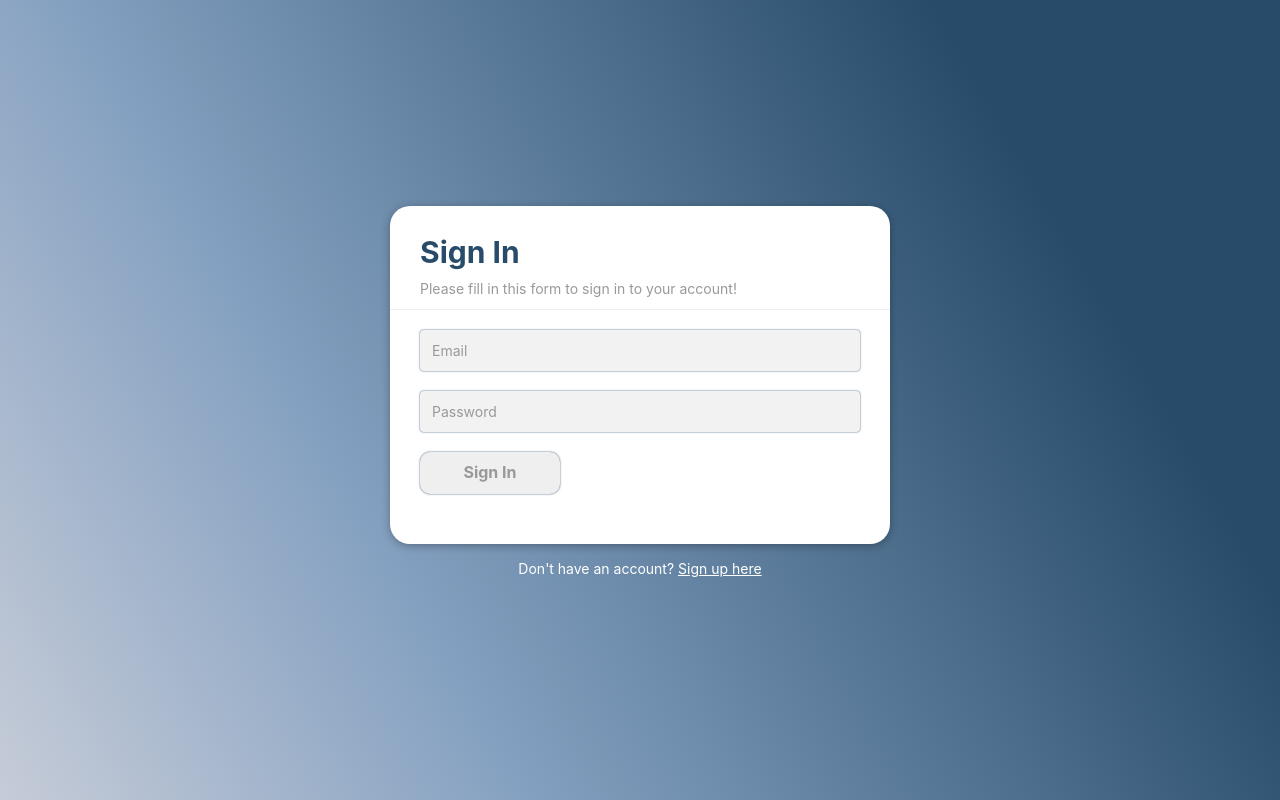
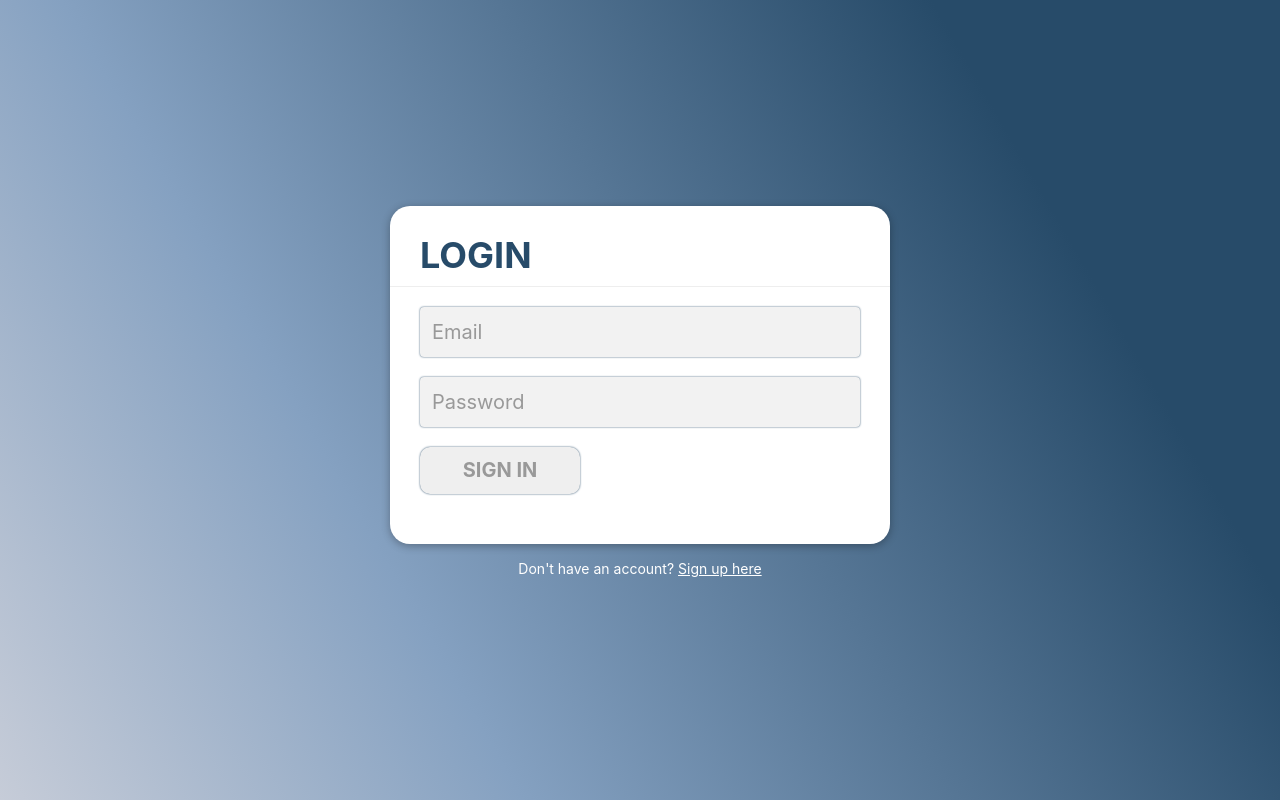
Before and after one commit to IvanaLeonado/electroworx-, a React (Create React App) app: page /login in a window 1280 px wide. Built offline with nearby package versions, Linux system fonts and the light colour scheme.

Commit message:
Updated Login and Sign Up

```diff
--- a/package.json
+++ b/package.json
@@ -6,6 +6,7 @@
     "@testing-library/jest-dom": "^5.11.9",
     "@testing-library/react": "^11.2.5",
     "@testing-library/user-event": "^12.8.3",
+    "framer-motion": "^4.1.17",
     "jquery": "^3.6.0",
     "react": "^17.0.1",
     "react-dom": "^17.0.1",
--- a/src/components/index.js
+++ b/src/components/index.js
@@ -4,7 +4,6 @@
 class Index extends Component {
   constructor(){
     super();
-
   }
 
   render() {
--- a/src/components/login.js
+++ b/src/components/login.js
@@ -57,11 +57,9 @@
 
   render() {
     return (
-
       <div className="signup-form">
         <form id="signinForm" method="get" onSubmit={this.signinSubmit}>
-            <h2>Sign In</h2>
-            <p>Please fill in this form to sign in to your account!</p>
+            <h1>LOGIN</h1>
             <hr/>
             <div className="form-group">
                 <input type="email" className="form-control" name="email" id="email" placeholder="Email" required="required" value={this.state.email} onChange={this.valueInputChange('email')}/>
@@ -70,7 +68,7 @@
                 <input type="password" className="form-control" name="password" id="password" placeholder="Password" required="required" value={this.state.password} onChange={this.valueInputChange('password')}/>
             </div>
             <div className="form-group">
-                <input type="submit" name="btnsignin" className="btn btn-outline-light btn-lg" value="Sign In"/>
+                <input type="submit" name="btnsignin" className="btn btn-outline-light btn-lg" value="SIGN IN"/>
             </div>
         </form>
       <div className="hint-text">Don't have an account? <a href="/signup">Sign up here</a></div>
--- a/src/components/signup.js
+++ b/src/components/signup.js
@@ -36,8 +36,7 @@
     return (
         <div className="signup-form">
             <form id="signupForm" method="post" onSubmit={this.signupSubmit}>
-                <h2>Sign Up</h2>
-                <p>Please fill in this form to create an account!</p>
+                <h1>REGISTER</h1>
                 <hr/>
                 <div className="form-group">
                     <div className="row">
@@ -55,7 +54,7 @@
                     <input type="password" className="form-control" name="confirm_password" id="confirm_password" placeholder="Confirm Password" required="required"/>
                 </div>
                 <div className="form-group">
-                    <input type="submit" className="btn btn-outline-light btn-lg" name="btnsignup" id="btnsignup" value="Sign Up"/>
+                    <input type="submit" className="btn btn-outline-light btn-lg" name="btnsignup" id="btnsignup" value="SIGN UP"/>
                 </div>
             </form>
             <div className="hint-text">Already have an account? <a href="/login">Sign in here</a></div>
--- a/src/index.css
+++ b/src/index.css
@@ -26,7 +26,7 @@
   justify-content: center;
 }
 .form-control{
-  height: 41px;
+  height: 50px;
   background: #f2f2f2;
   box-shadow: 0 0 2px rgb(39,75,105);
   border: none;
@@ -49,7 +49,7 @@
   box-shadow: 0px 2px 8px rgba(0, 0, 0, 0.3);
   padding: 30px;
 }
-.signup-form h2 {
+.signup-form h1 {
   color: rgb(39,75,105);
   font-weight: bold;
   margin-top: 0;
@@ -69,11 +69,14 @@
 .signup-form .row div:last-child{
   padding-left: 10px;
 }
+.signup-form input{
+  font-size: 20px;
+}
 .signup-form .btn{
-  font-size: 16px;
+  font-size: 20px;
   font-weight: bold;
   border: none;
-  min-width: 140px;
+  min-width: 160px;
   border-radius: 10px;
   box-shadow: 0 0 2px rgb(39,75,105);
 }
--- a/src/index.js
+++ b/src/index.js
@@ -3,7 +3,6 @@
 import './index.css';
 import App from './App';
 import reportWebVitals from './reportWebVitals';
-
 
 ReactDOM.render(
   <React.StrictMode>
```
Also changed, not shown: 1 other file (tests, documents, lock files or other folders).
